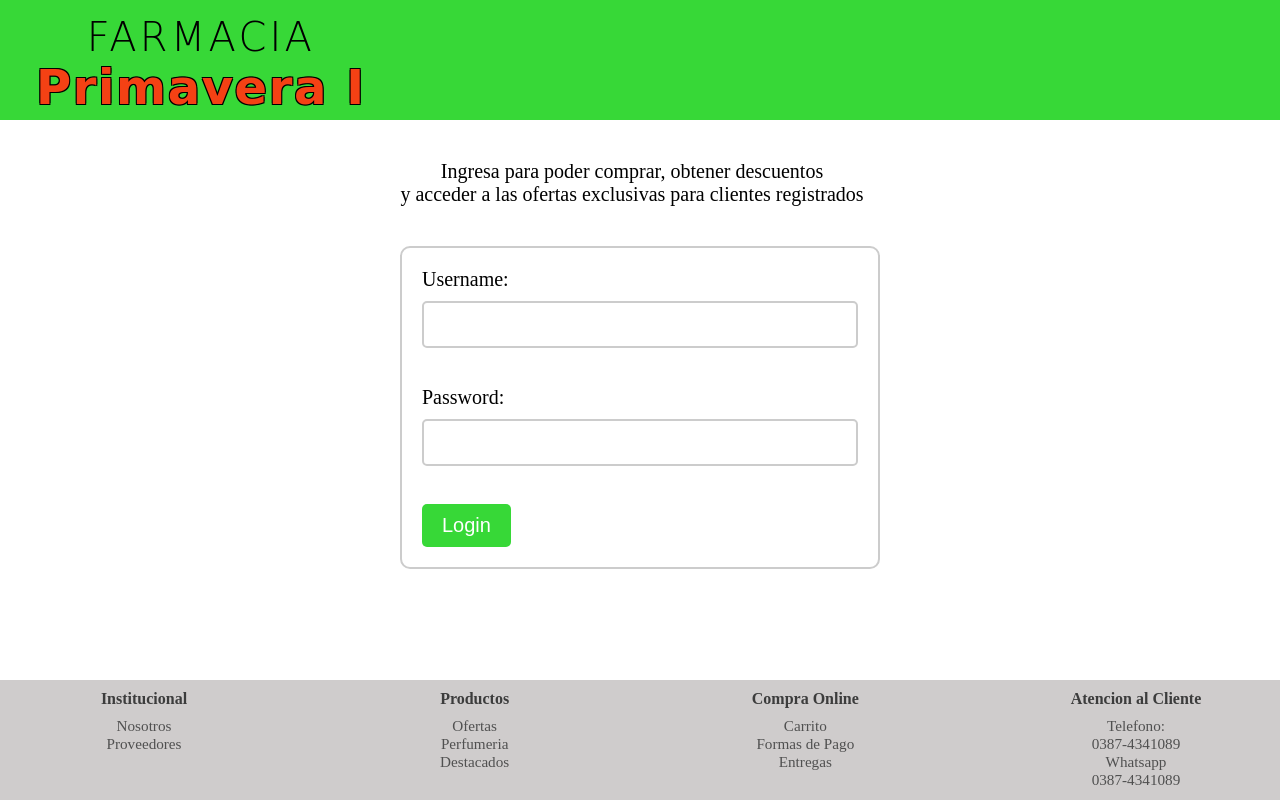
After one commit to JoseModad/ecommerce, a FastAPI app: page /ingresar in a window 1280 px wide. The commit adds this page. Run offline with FastAPI, Linux system fonts and the light colour scheme; some web fonts are replaced.

Commit message:
armado de html, formulario login, recepcion de datos por el servidor de ruta login

```diff
--- /dev/null
+++ b/app/static/ingresar.css
@@ -0,0 +1,45 @@
+.tit {
+	display: flex;
+	justify-content: center;
+	align-items: center;
+	flex-direction: column;
+	margin-top: 20vh;
+	margin-bottom: 5vh;
+}
+
+.parra, h2 {
+	text-align: center;
+}
+
+form {
+	width: 60vh;
+	margin: auto;
+	padding: 20px;
+	border: 2px solid #ccc;
+	border-radius: 10px;
+}
+
+label {
+	display: block;
+	margin-bottom: 10px;
+	font-size: 2.5vh;
+}
+
+input {
+	display: block;
+	margin-bottom: 20px;
+	width: 100%;
+	padding: 10px;
+	font-size: 2.5vh;
+	border-radius: 5px;
+	border: 2px solid #ccc;
+}
+
+button {
+	background-color: rgb(55, 216, 55);
+	color: white;
+	padding: 10px 20px;
+	border: none;
+	border-radius: 5px;
+	font-size: 2.5vh;
+}
--- a/app/static/layout.css
+++ b/app/static/layout.css
@@ -8,6 +8,10 @@ h1 {
 	margin-left: 2vh;
 }
 
+.no-estilo {
+	text-decoration: none;
+	color: inherit;
+}
 .palabra1 {
 	font-family: 'Vina Sans', cursive;
 	letter-spacing: 0.4vh;
@@ -71,7 +75,7 @@ p {
 .categoria h4 {
 	font-weight: bold;
 	text-align: center;
-	margin-bottom: 1.5vh;
+	margin-bottom: 1.2vh;
 	font-size: 2vh;
 	color: rgb(60, 60, 60);
 }
@@ -87,3 +91,8 @@ li {
 	font-size: 1.9vh;
 	color: rgb(80, 80, 80);
 }
+
+li a {
+	text-decoration: none;
+	color: rgb(80, 80, 80);
+}
--- a/app/templates/index.html
+++ b/app/templates/index.html
@@ -7,8 +7,8 @@
 
 {% block content %}
 	<div class="ingreso">
-		<a href="#">Ingresar</a>
-		<a href="#">Registrarse</a>
+		<a href="./ingresar">Ingresar</a>
+		<a href="./registrarse">Registrarse</a>
 	</div>
 
 {% endblock %}
--- /dev/null
+++ b/app/templates/ingresar.html
@@ -0,0 +1,28 @@
+{% extends '/layout.html' %}
+
+{% block styles %}
+	{{ super() }}
+	<link rel="stylesheet" href="{{  url_for('static', path='ingresar.css') }}">
+{% endblock %}
+
+{% block content %}
+
+	<div class="tit">
+		<p class="parra">Ingresa para poder comprar, obtener descuentos <br> y acceder a las ofertas exclusivas para clientes registrados</p>
+	</div>
+
+{% endblock %}
+
+{% block content1 %}
+
+	<form method="POST" action="/login">
+		<label for="username">Username:</label>
+		<input type="text" name="username" id="username">
+		<br>
+		<label for="password">Password:</label>
+		<input type="password" name="password" id="password">
+		<br>
+		<button type="submit">Login</button>
+  	</form>
+
+{% endblock %}
--- a/app/templates/layout.html
+++ b/app/templates/layout.html
@@ -16,8 +16,9 @@
 	<div class="container">
 		<div class="titulo">
 			<h1>
-				<span class="palabra1">FARMACIA</span><br>
-				<span class="palabra2">Primavera I</span>
+				<span class="palabra1"><a href="./" class="no-estilo">
+				FARMACIA</a></span><br>
+				<span class="palabra2"><a href="./" class="no-estilo">Primavera I</a></span>
 			</h1>
 		</div>
 		{% block content %}{% endblock %}
@@ -28,24 +29,24 @@
 				<div class="categoria">
 					<h4>Institucional</h4>
 					<ul>
-						<li>Nosotros</li>
-						<li>Proveedores</li>
+						<li><a href="./nosotros">Nosotros</a></li>
+						<li><a href="./proveedores">Proveedores</a></li>
 					</ul>
 				</div>
 				<div class="categoria">
 					<h4>Productos</h4>
 					<ul>
-						<li>Ofertas</li>
-						<li>Perfumeria</li>
-						<li>Destacados</li>
+						<li><a href="./ofertas">Ofertas</a></li>
+						<li><a href="./perfumeria">Perfumeria</a></li>
+						<li><a href="./destacados">Destacados</a></li>
 					</ul>
 				</div>
 				<div class="categoria">
 					<h4>Compra Online</h4>
 					<ul>
-						<li>Carrito</li>
-						<li>Formas de Pago</li>
-						<li>Entregas</li>
+						<li><a href="#">Carrito</a></li>
+						<li><a href="#">Formas de Pago</a></li>
+						<li><a href="#">Entregas</a></li>
 					</ul>
 				</div>
 				<div class="categoria">
```
Also changed, not shown: app/db/modelos.py (+12 -0 lines), app/routers/productos.py (+19 -2 lines), app/static/logueado.css (added, +12 -0 lines), app/static/nosotros.css (added, +26 -0 lines), app/templates/logueado.html (added, +15 -0 lines), app/templates/nosotros.html (added, +21 -0 lines), app/templates/registrarse.html (added, +57 -0 lines), app/static/registrarse.css (added).
